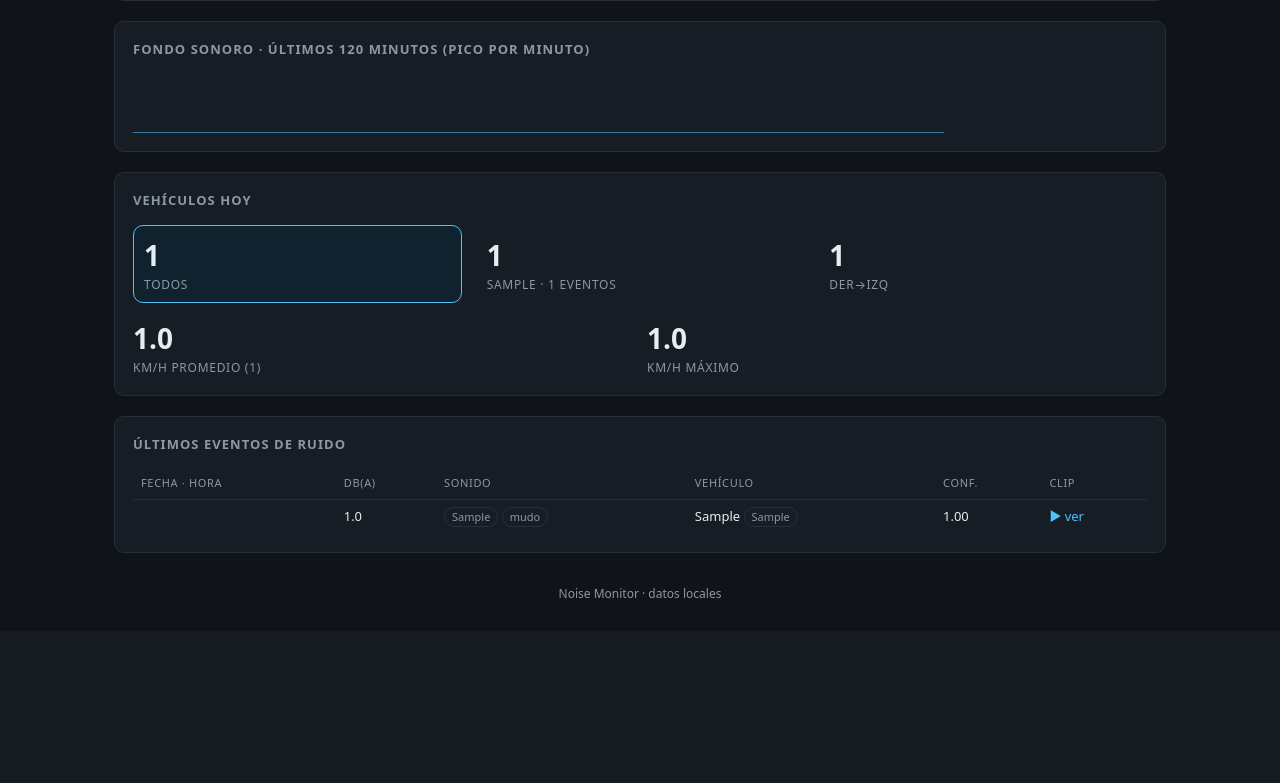
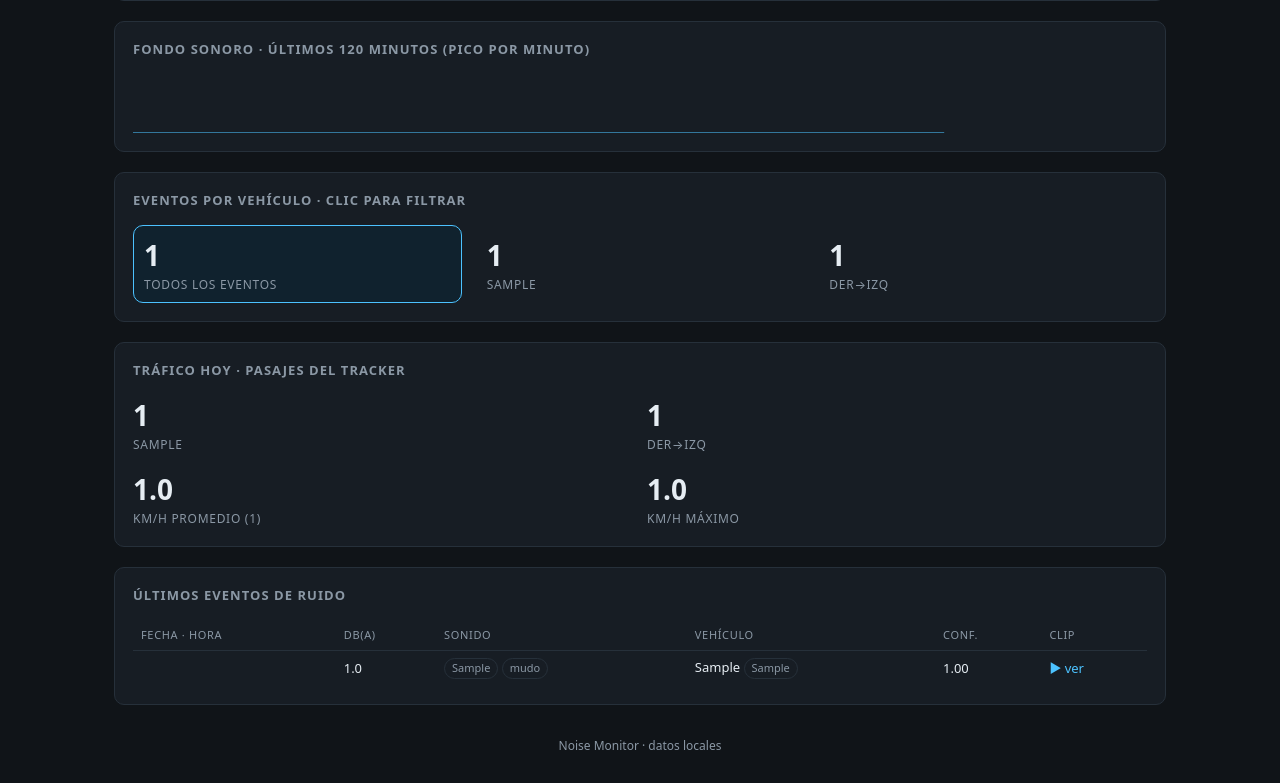
Before and after one commit to rmichelena/noise-monitor, a FastAPI app: page / in a window 1280 px wide. Shown: the part 349-1132 px from the top of the page. Before the commit the page ends 947 px from the top, so only its background shows below. Run offline with FastAPI, Linux system fonts and the light colour scheme; tables that the repository leaves empty hold one stand-in row (values such as "Sample post"); parts of the project's set-up code (start-up, migrations or seed data) failed here and were passed over.

Commit message:
dashboard: separar eventos (filtros) del tráfico (pasajes)
Los contadores mezclaban dos fuentes: vehicle_passages cuenta cada vehículo
del tracker y noise_events solo los que dispararon ruido. Al pulsar 'bus'
(3 pasajes, 0 eventos) la lista salía vacía y el número no cuadraba.

- 'Eventos por vehículo': cuenta noise_events, es clicable y filtra la lista.
- 'Tráfico hoy': pasajes del tracker, no clicable, con clases, sentido y
  velocidad.
- Endpoints /partials/filters y /partials/traffic; se elimina _vehicles.

```diff
--- /dev/null
+++ b/web/templates/_filters.html
@@ -0,0 +1,22 @@
+{% if passages.events_total %}
+<div class="grid">
+  <button class="metric filter" data-kind="all" data-value="all">
+    <div class="v">{{ passages.events_total }}</div>
+    <div class="l">todos los eventos</div>
+  </button>
+  {% for k, v in passages.events_by_class.items() %}
+  <button class="metric filter" data-kind="vehicle" data-value="{{ k }}">
+    <div class="v">{{ v }}</div>
+    <div class="l">{{ k }}</div>
+  </button>
+  {% endfor %}
+  {% for k, v in passages.events_by_dir.items() %}
+  <button class="metric filter" data-kind="direction" data-value="{{ k }}">
+    <div class="v">{{ v }}</div>
+    <div class="l">{% if k == "ltr" %}izq→der{% else %}der→izq{% endif %}</div>
+  </button>
+  {% endfor %}
+</div>
+{% else %}
+<p style="color:var(--dim);font-size:13px">Sin eventos hoy.</p>
+{% endif %}
--- a/web/templates/_vehicles.html
+++ b/web/templates/_traffic.html
@@ -1,20 +1,11 @@
 {% if passages.by_class %}
 <div class="grid">
-  <button class="metric filter" data-kind="all" data-value="all">
-    <div class="v">{{ counters.passages }}</div>
-    <div class="l">todos</div>
-  </button>
   {% for k, v in passages.by_class.items() %}
-  <button class="metric filter" data-kind="vehicle" data-value="{{ k }}">
-    <div class="v">{{ v }}</div>
-    <div class="l">{{ k }} · {{ passages.events_by_class.get(k, 0) }} eventos</div>
-  </button>
+  <div class="metric"><div class="v">{{ v }}</div><div class="l">{{ k }}</div></div>
   {% endfor %}
   {% for k, v in passages.by_dir.items() %}
-  <button class="metric filter" data-kind="direction" data-value="{{ k }}">
-    <div class="v">{{ v }}</div>
-    <div class="l">{% if k == "ltr" %}izq→der{% else %}der→izq{% endif %}</div>
-  </button>
+  <div class="metric"><div class="v">{{ v }}</div>
+    <div class="l">{% if k == "ltr" %}izq→der{% else %}der→izq{% endif %}</div></div>
   {% endfor %}
 </div>
 {% if passages.speed %}
--- a/web/templates/dashboard.html
+++ b/web/templates/dashboard.html
@@ -25,8 +25,13 @@
 </section>
 
 <section>
-  <h2>Vehículos hoy</h2>
-  <div id="vehicles">{% include "_vehicles.html" %}</div>
+  <h2>Eventos por vehículo · clic para filtrar</h2>
+  <div id="filters">{% include "_filters.html" %}</div>
+</section>
+
+<section>
+  <h2>Tráfico hoy · pasajes del tracker</h2>
+  <div id="traffic">{% include "_traffic.html" %}</div>
 </section>
 
 <section>
@@ -71,7 +76,7 @@ function syncFilterButtons() {
   });
 }
 
-document.getElementById('vehicles').addEventListener('click', (ev) => {
+document.getElementById('filters').addEventListener('click', (ev) => {
   const btn = ev.target.closest('button.filter');
   if (!btn) return;
   activeFilter = btn.dataset.kind === 'all'
@@ -108,7 +113,8 @@ async function refreshFragments() {
   const frags = [
     ['events', eventsUrl()],
     ['spark', '/partials/spark'],
-    ['vehicles', '/partials/vehicles'],
+    ['filters', '/partials/filters'],
+    ['traffic', '/partials/traffic'],
   ];
   await Promise.all(frags.map(async ([id, url]) => {
     try {
```
Also changed, not shown: web/app.py (+18 -3 lines).
